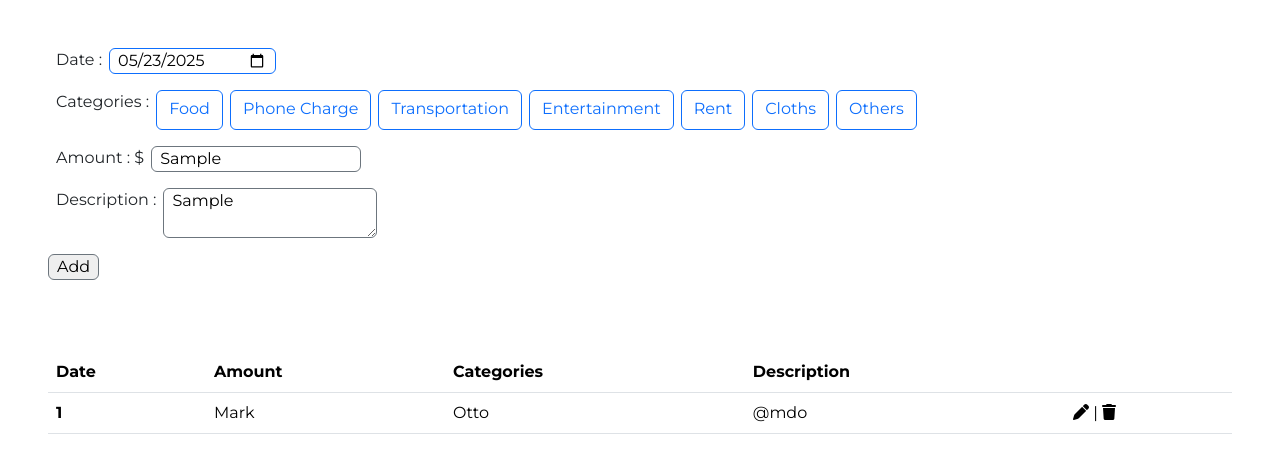
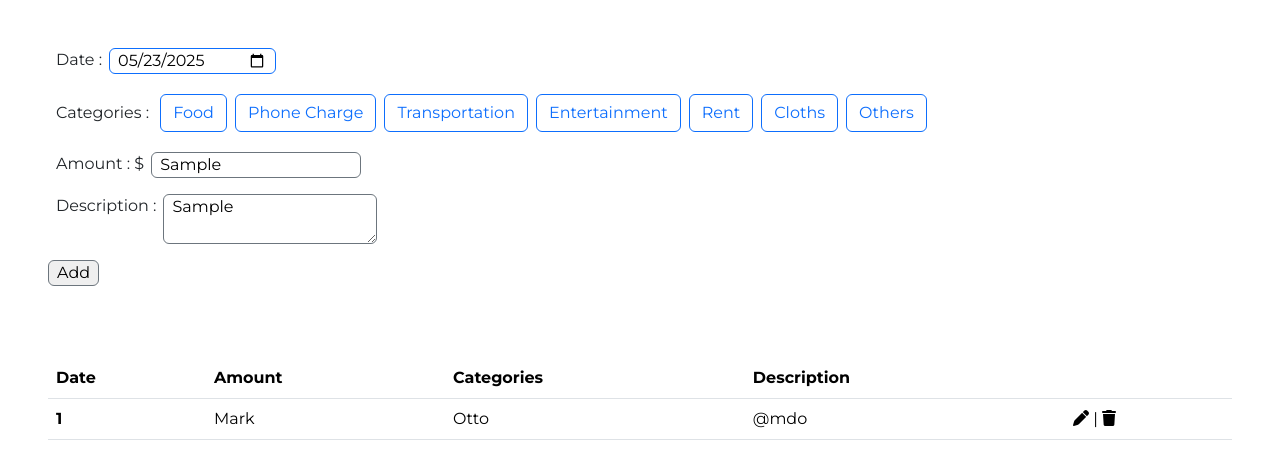
Before and after one commit to Masamello/Expense-Tracker, a plain HTML site: page index.html in a window 1280 px wide. Both pictures are taken after typing "Sample", "Sample" into the empty fields and a click on the button "Add". Drawn offline with nearby package versions, Linux system fonts and the light colour scheme.

Commit message:
added validation check for category/amount

```diff
--- a/index.html
+++ b/index.html
@@ -29,28 +29,24 @@
                     <label for="today" class="px-2">Date : </label>
                     <input type="date" id="today" name="today" class="px-2 border border-primary rounded">
                 </div>
-                <div class="input-group mb-3">
-                    <p class="px-2">Categories :</p>
+                <div class="input-group mb-3 d-flex flex-row align-items-center">
+                    <p class="px-2 mb-0">Categories :</p>
+                    <div class="d-flex flex-wrap flex-grow-1">
                         <input type="radio" id="categoriesFood" name="categories" value="food" class="btn-check">
-                    <label for="categoriesFood" class="btn btn-outline-primary rounded me-2">Food</label>
-
+                        <label for="categoriesFood" class="btn btn-outline-primary rounded m-1">Food</label>
                         <input type="radio" id="categoriesPhone" name="categories" value="phone_charge" class="btn-check">
-                    <label for="categoriesPhone" class="btn btn-outline-primary rounded me-2">Phone Charge</label>
-
+                        <label for="categoriesPhone" class="btn btn-outline-primary rounded m-1">Phone Charge</label>
                         <input type="radio" id="categoriesTransportation" name="categories" value="transportation" class="btn-check">
-                    <label for="categoriesTransportation" class="btn btn-outline-primary rounded me-2">Transportation</label>
-
+                        <label for="categoriesTransportation" class="btn btn-outline-primary rounded m-1">Transportation</label>
                         <input type="radio" id="categoriesEntertainment" name="categories" value="entertainment" class="btn-check">
-                    <label for="categoriesEntertainment" class="btn btn-outline-primary rounded me-2">Entertainment</label>
-
+                        <label for="categoriesEntertainment" class="btn btn-outline-primary rounded m-1">Entertainment</label>
                         <input type="radio" id="categoriesRent" name="categories" value="rent" class="btn-check">
-                    <label for="categoriesRent" class="btn btn-outline-primary rounded me-2">Rent</label>
-
+                        <label for="categoriesRent" class="btn btn-outline-primary rounded m-1">Rent</label>
                         <input type="radio" id="categoriesCloths" name="categories" value="cloths" class="btn-check">
-                    <label for="categoriesCloths" class="btn btn-outline-primary rounded me-2">Cloths</label>
-
+                        <label for="categoriesCloths" class="btn btn-outline-primary rounded m-1">Cloths</label>
                         <input type="radio" id="categoriesOthers" name="categories" value="others" class="btn-check">
-                    <label for="categoriesOthers" class="btn btn-outline-primary rounded me-2">Others</label>
+                        <label for="categoriesOthers" class="btn btn-outline-primary rounded m-1">Others</label>
+                    </div>
                 </div>
                 <div class="input-group mb-3">
                     <label for="inputAmount" class="px-2">Amount : $</label>
--- a/script.js
+++ b/script.js
@@ -14,14 +14,37 @@ function getToday(){
 //information input section button click event
 document.querySelector('#informationInputSubmit').addEventListener('click', (e) => {
   e.preventDefault();
+
+  //form > requiredの項目が入力されているかの確認
+  const form = document.querySelector('#expensesInput');
+  if(!form.checkVisibility()){
+    form.reportValidity();
+    return;
+  }
+
+  const id = getLastId();
   const date = document.querySelector('#today').value;
+  const descripttion = document.querySelector('#inputDescription') .value;
+
+  //categoryが選択されているか、されていなければalertで通知。選択後にそのvalueを取得
+  const selectCategory = document.querySelector('input[name="categories"]:checked');
+  if (!selectCategory){
+    alert("Please select a category.");
+    return;
+  }
+  const category = selectCategory.value;
+
+  //amountが入力されているか、されていなければalertで通知。選択後にそのvalueを取得
+  const amountValue = document.querySelector('#inputAmount').value;
+  if (!amountValue){
+    alert("Please add amount.");
+    return;
+  }
   const amount = parseFloat((document.querySelector('#inputAmount').value)).toFixed(2);
-    //parseFloatは小数点以下を含む数値に変換、toFixed(2)で小数点以下2桁にする
-  const descripttion = document.querySelector('#inputDescription') .value;
-  const category = document.querySelector('input[name="categories"]:checked').value;
-  const id = getLastId();
+      //parseFloatは小数点以下を含む数値に変換、toFixed(2)で小数点以下2桁にする
+
+  //各項目の入力後各データをdataに格納、localstrageに保存
   const data = {date: date, amount: amount, descripttion: descripttion, category: category};
-
   localStorage.setItem(id, JSON.stringify(data));
 });
 
```
Lines whose indentation alone changed are shown as unchanged.
